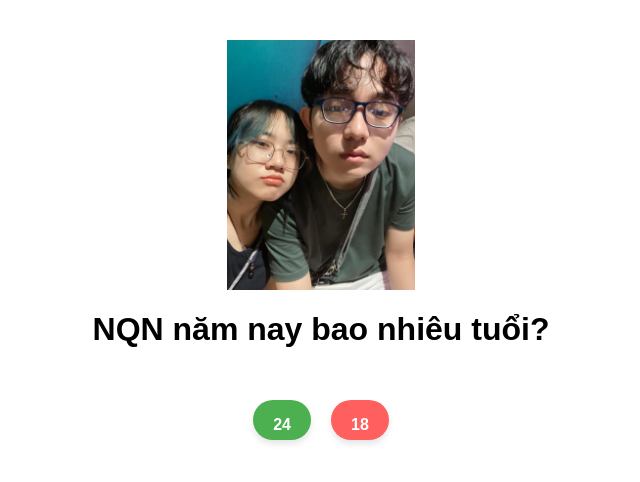
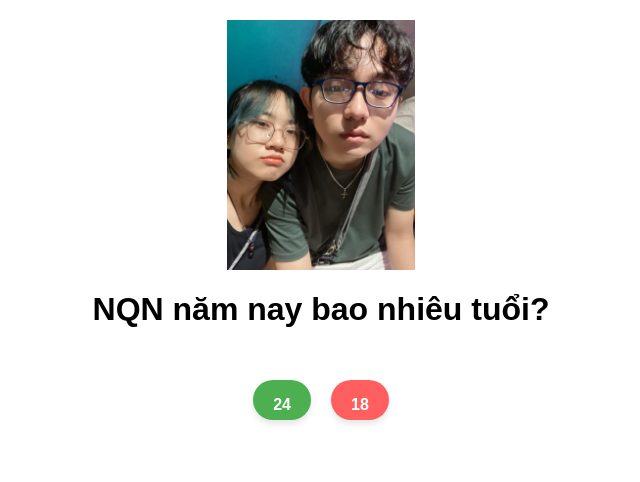
Before and after one commit to kkarlielee/nqnbd, a plain HTML site: page question.html in a window 1280 px wide. Shown: the whole page, without its empty margins (319-959 px from the left). Drawn offline with Linux system fonts and the light colour scheme.

Commit message:
Update style.css

```diff
--- a/public/css/style.css
+++ b/public/css/style.css
@@ -71,7 +71,7 @@ body {
     }
 }
 
-.container {
+/* .container {
     display: flex;
     justify-content: center;
     align-items: center;
@@ -79,6 +79,15 @@ body {
     margin-top: 20px;
     padding: 20px;
     text-align: center;
+} */
+
+.container {
+        display: flex;
+        flex-direction: column;
+        align-items: center; /* Center horizontally */
+        justify-content: center; /* Center vertically */
+		flex-direction: column;
+	    padding: 20px;
 }
 
 .message {
```
